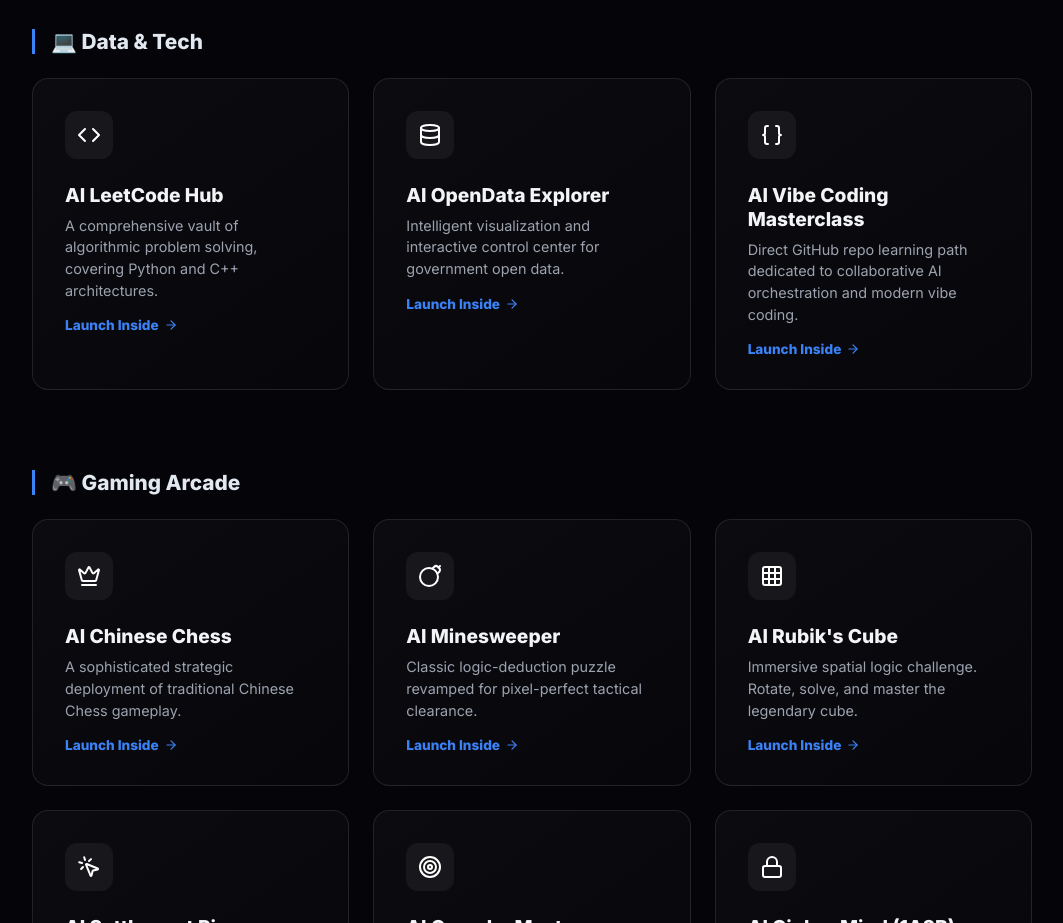
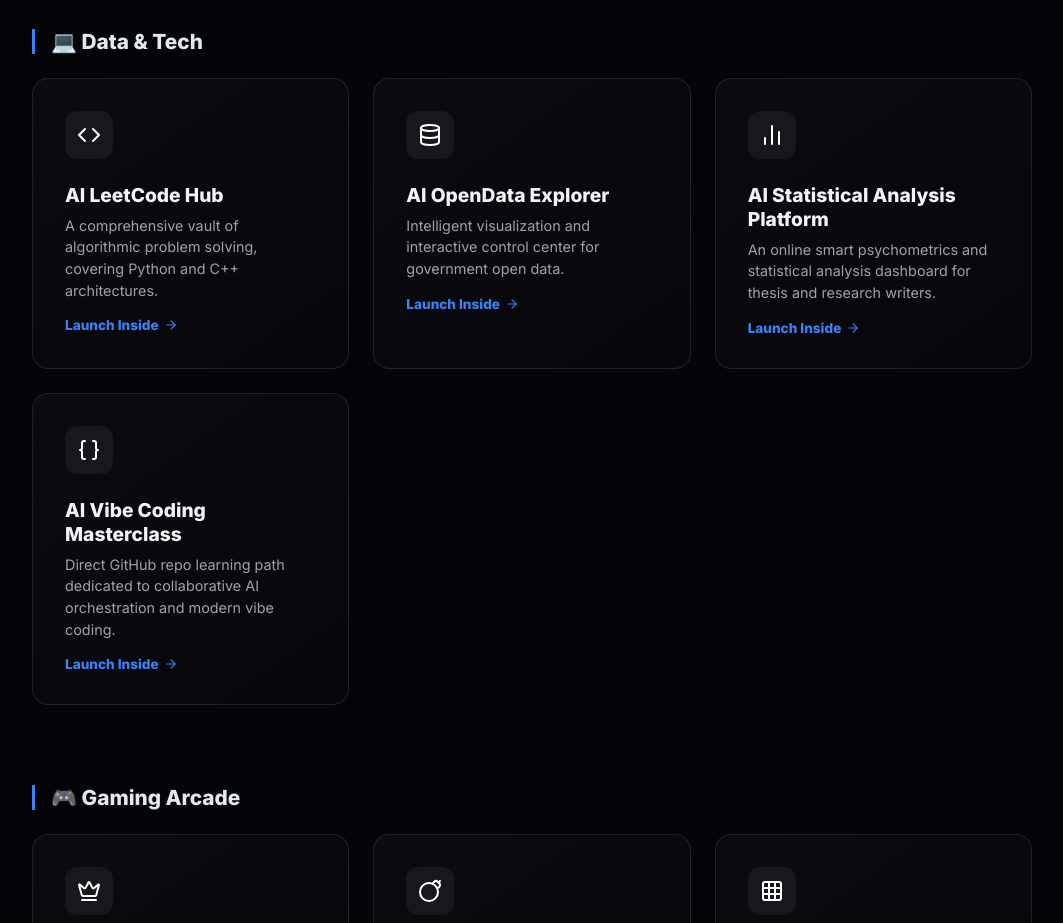
Before and after one commit to toydogcat/luna-ai, a React (Vite) app: page / in a window 1280 px wide. Shown: the part 1280-2203 px from the top of the page, without its empty margins (58-1121 px from the left). Built offline with nearby package versions, Linux system fonts and the light colour scheme.

Commit message:
feat: add ai-statistics-act project to portfolio list

```diff
--- a/src/App.jsx
+++ b/src/App.jsx
@@ -1,6 +1,6 @@
 import React, { useState, useEffect } from 'react';
 import { motion, AnimatePresence } from 'framer-motion';
-import { Sparkles, ArrowRight, Zap, Globe, Users, MousePointerClick, Newspaper, Home, Languages, Heart, Code, Database, Eye, BookOpen, Scroll, Crown, Bomb, Grid3X3, Lock, Terminal, CheckCircle2, Smartphone, Shield, Library, Clapperboard, Fingerprint, ScanQrCode, Target, MapPin, Braces } from 'lucide-react';
+import { Sparkles, ArrowRight, Zap, Globe, Users, MousePointerClick, Newspaper, Home, Languages, Heart, Code, Database, Eye, BookOpen, Scroll, Crown, Bomb, Grid3X3, Lock, Terminal, CheckCircle2, Smartphone, Shield, Library, Clapperboard, Fingerprint, ScanQrCode, Target, MapPin, Braces, BarChart2 } from 'lucide-react';
 import { useTranslation } from 'react-i18next';
 import { trackEvent } from './firebase';
 
@@ -62,6 +62,12 @@
         translationKey: 'projects.aiOpendata',
         url: 'https://toydogcat.github.io/ai-opendata/',
         icon: <Database size={24} />
+      },
+      {
+        id: 'ai-statistics-act',
+        translationKey: 'projects.aiStatisticsAct',
+        url: 'https://toydogcat.github.io/ai-statistics-act/',
+        icon: <BarChart2 size={24} />
       },
       {
         id: 'ai-vibe-c',
--- a/src/i18n.js
+++ b/src/i18n.js
@@ -44,6 +44,10 @@
         aiOpendata: {
           title: 'AI OpenData Explorer',
           desc: 'Intelligent visualization and interactive control center for government open data.'
+        },
+        aiStatisticsAct: {
+          title: 'AI Statistical Analysis Platform',
+          desc: 'An online smart psychometrics and statistical analysis dashboard for thesis and research writers.'
         },
         aiMath: {
           title: 'AI Math Stories',
@@ -196,6 +200,10 @@
           title: 'AI OpenData 智慧探索艙',
           desc: '串接政府公開資料，透過視覺化與智慧分析解鎖巨量數據背後的洞察！'
         },
+        aiStatisticsAct: {
+          title: '線上智慧統計分析平台',
+          desc: '專為論文與研究寫作者打造的線上智慧統計分析與心理計量平台，提供一鍵式資料分析與智慧詮釋。'
+        },
         aiMath: {
           title: 'AI Math 數學愛好者故事',
           desc: '無窮的追尋：微積分三千年！一個帶您走進數學家直覺世界的奇幻小說與圖文故事集。'
```
